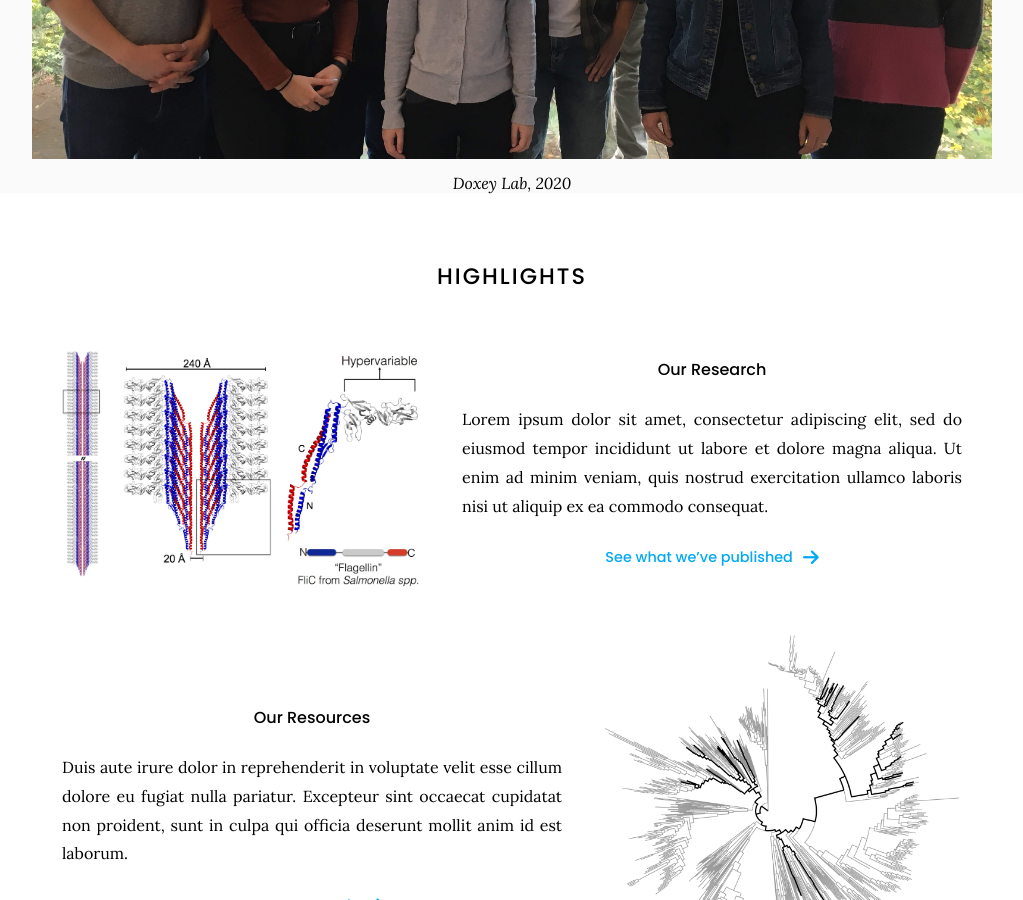
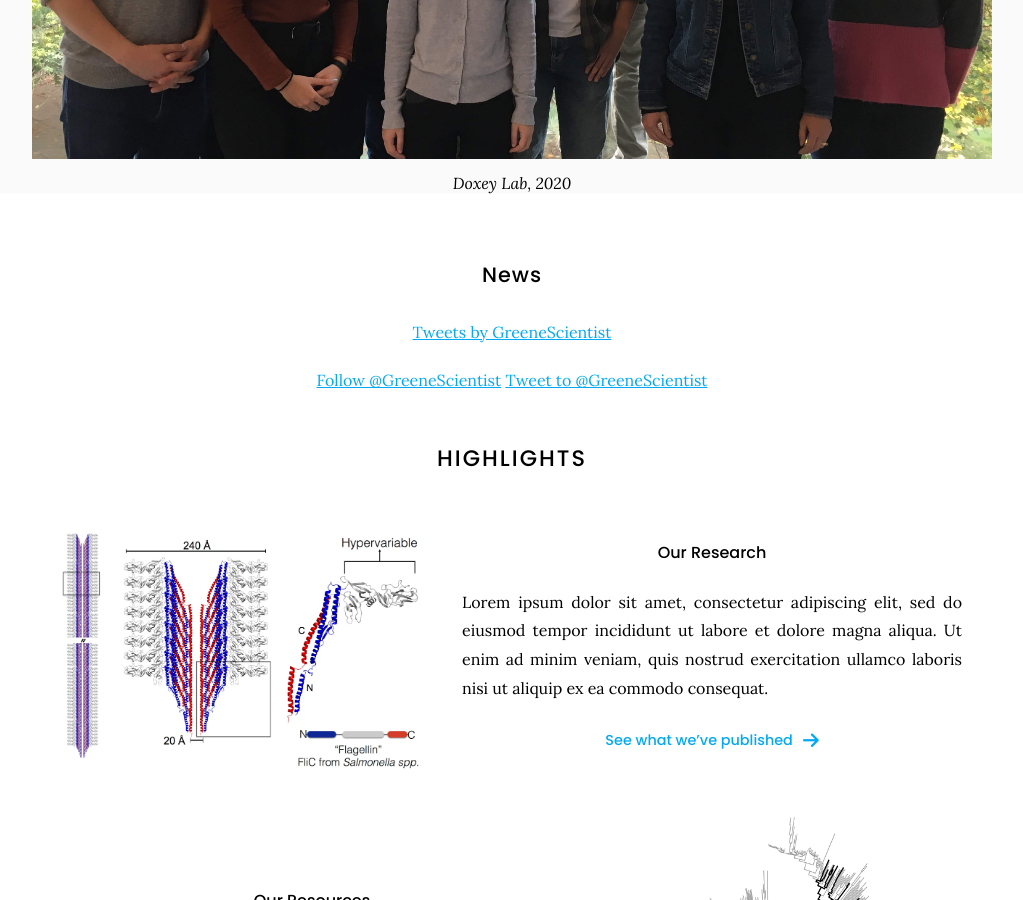
Before and after one commit to doxeylab/doxeylab-website, a Jekyll site: the page built from index.md, in a window 1280 px wide and 900 px high, scrolled down 932 px. Shown: the whole window, without its empty margins (128-1151 px from the left). Built offline with Jekyll 4.4.1, drawn with Linux system fonts in a browser that asks for light colours; comment, search, counter and statistics services are not loaded.

Commit message:
Update index.md

```diff
--- a/index.md
+++ b/index.md
@@ -22,6 +22,17 @@ We are lucky to work with numerous research groups around the world, and we are
 
 
 {% include section.html %}
+
+## News
+
+<!-- Twitter embeds from https://publish.twitter.com/ -->
+
+<a class="twitter-timeline" data-width="400" data-height="400" href="https://twitter.com/GreeneScientist?ref_src=twsrc%5Etfw">Tweets by GreeneScientist</a> <script async src="https://platform.twitter.com/widgets.js" charset="utf-8"></script>
+{:.center}
+
+<a href="https://twitter.com/GreeneScientist?ref_src=twsrc%5Etfw" class="twitter-follow-button" data-show-count="false">Follow @GreeneScientist</a><script async src="https://platform.twitter.com/widgets.js" charset="utf-8"></script>
+<a href="https://twitter.com/intent/tweet?screen_name=GreeneScientist&ref_src=twsrc%5Etfw" class="twitter-mention-button" data-show-count="false">Tweet to @GreeneScientist</a><script async src="https://platform.twitter.com/widgets.js" charset="utf-8"></script>
+{:.center}
 
 # Highlights
 
```
